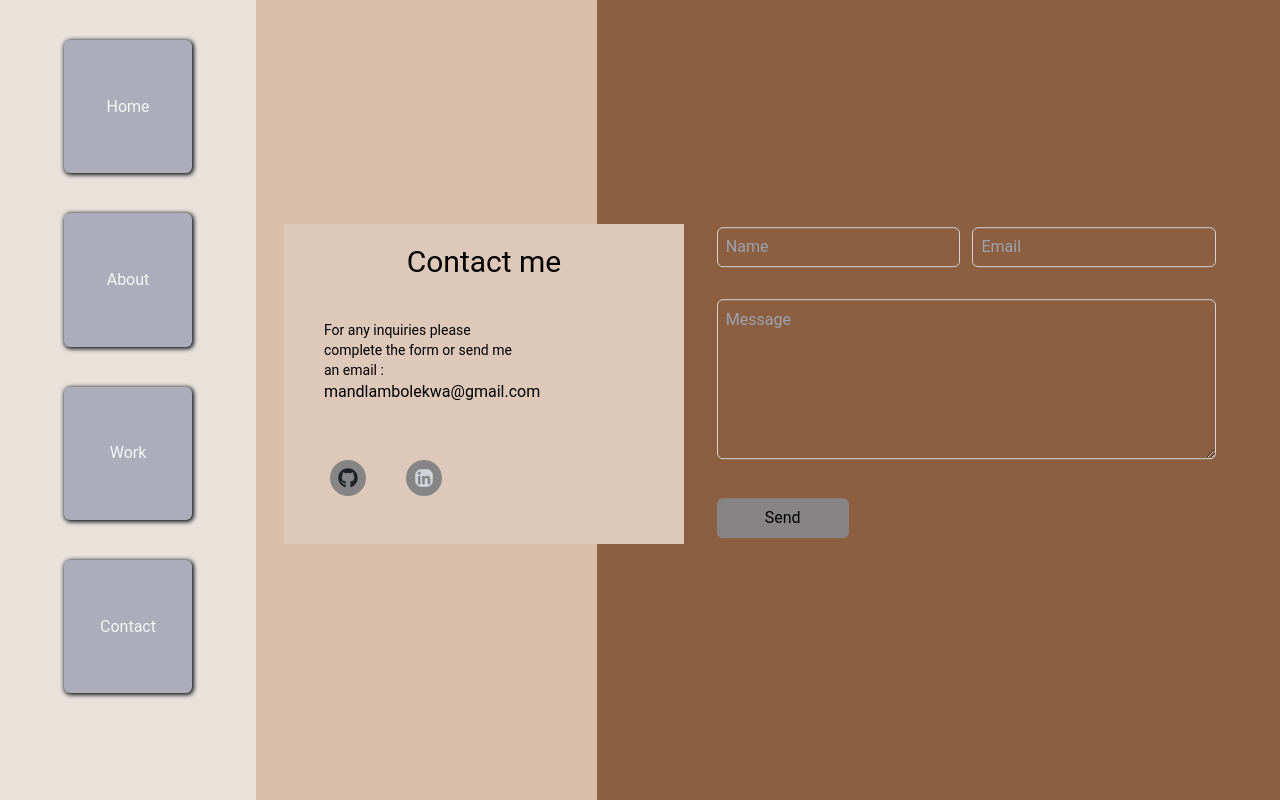
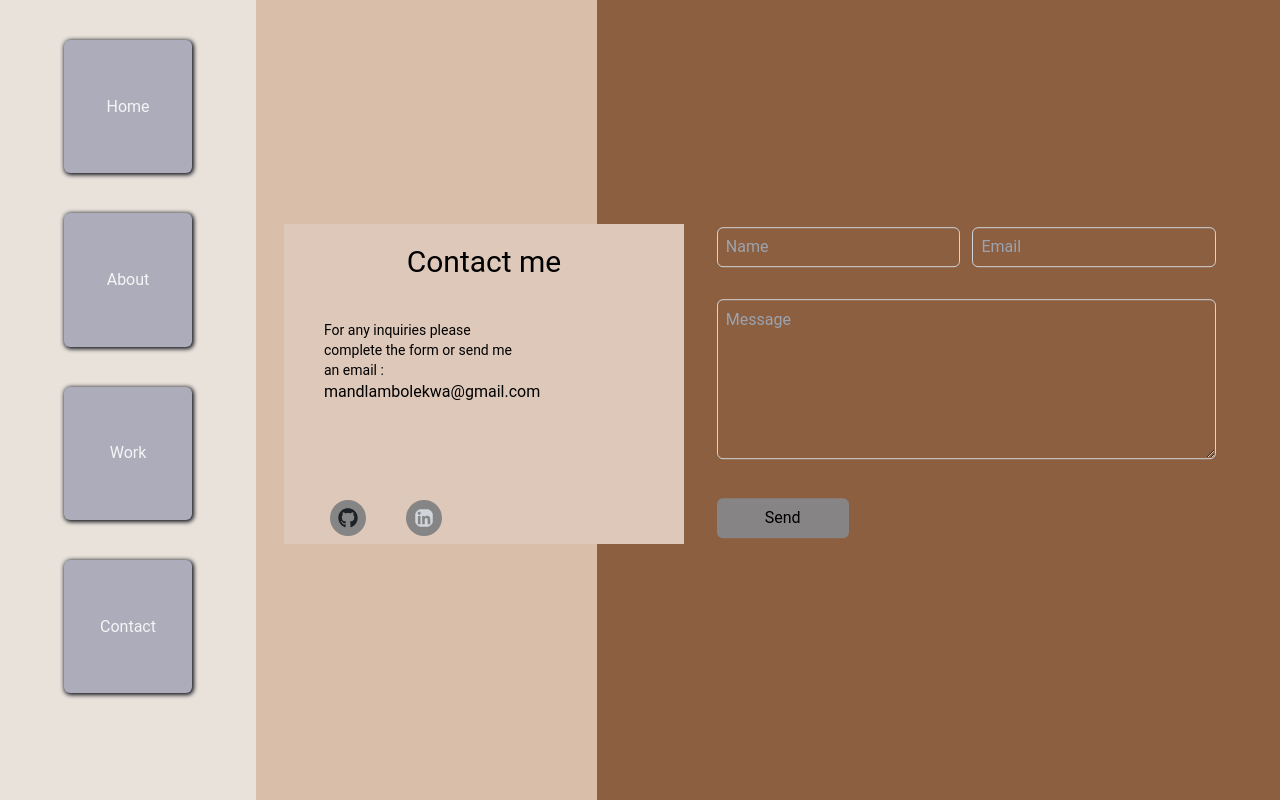
Before and after one commit to 23Mandla/portfolio, a React (Create React App) app: page /contact in a window 1280 px wide. Built offline with nearby package versions, Linux system fonts and the light colour scheme.

Commit message:
working on animation

```diff
--- a/src/componets/Contact/Contact.js
+++ b/src/componets/Contact/Contact.js
@@ -14,7 +14,7 @@ export default function Contact() {
               mandlambolekwa@gmail.com
             </a>
           </div>
-          <div className="absolute bottom-2 w-1/2 pl-1 flex gap-10 justify-center pt-5 pb-10">
+          <div className="absolute bottom-0 w-1/2 pl-1 flex gap-10 justify-center pt-5 pb-2">
             <div className="bg-[#858585] p-2 flex items-center justify-center rounded-full hover:scale-110 transition-all">
               <FaGithub className="text-xl text-[#1C2128] cursor-pointer" />
             </div>
--- a/src/componets/Home/Home.js
+++ b/src/componets/Home/Home.js
@@ -79,7 +79,7 @@ export default function Home() {
               <FaAnglesLeft className="text-3xl text-orange-400" />
             </span>
             <div className="inline-block w-full overflow-hidden whitespace-nowrap">
-              <span className="inline-block animate-slide space-x-16">
+              <span className="inline-block animate-slide space-x-16 py-2">
                 <p className="text-2xl inline-block">SOFTWARE DEVELOPER</p>
                 <p className="text-2xl inline-block">WEB DEVELOPER</p>
                 <p className="text-2xl inline-block">PROGRAMMER</p>
```
